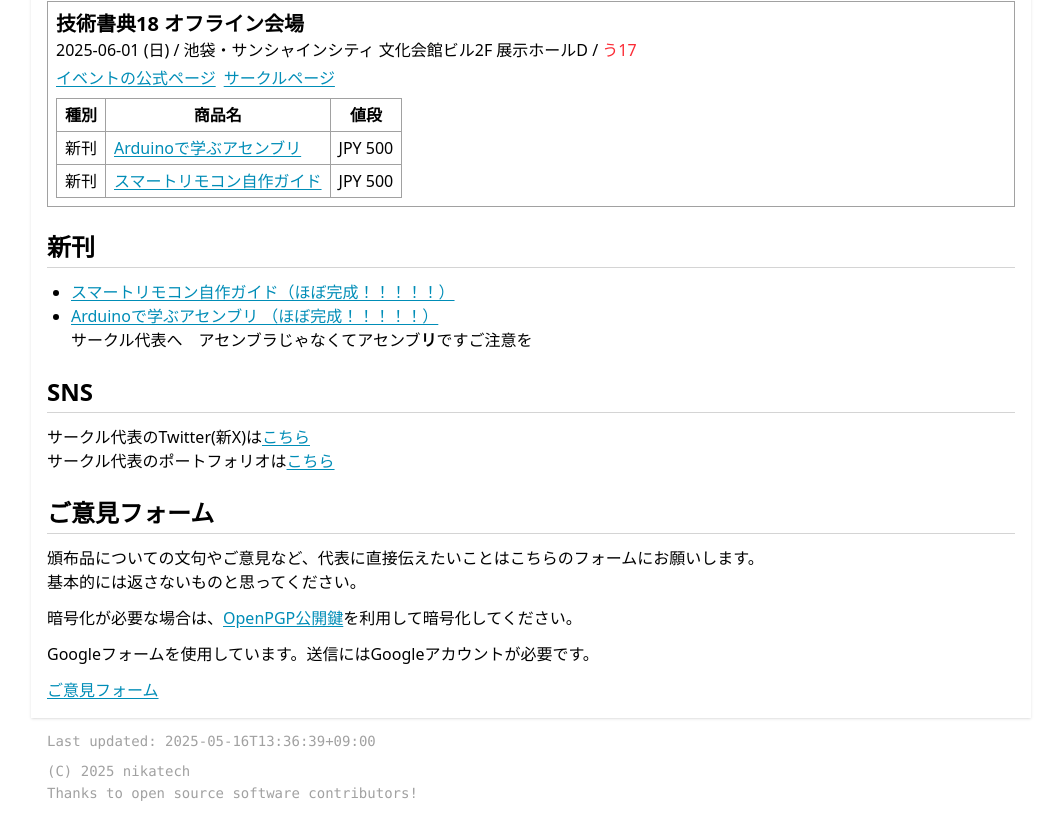
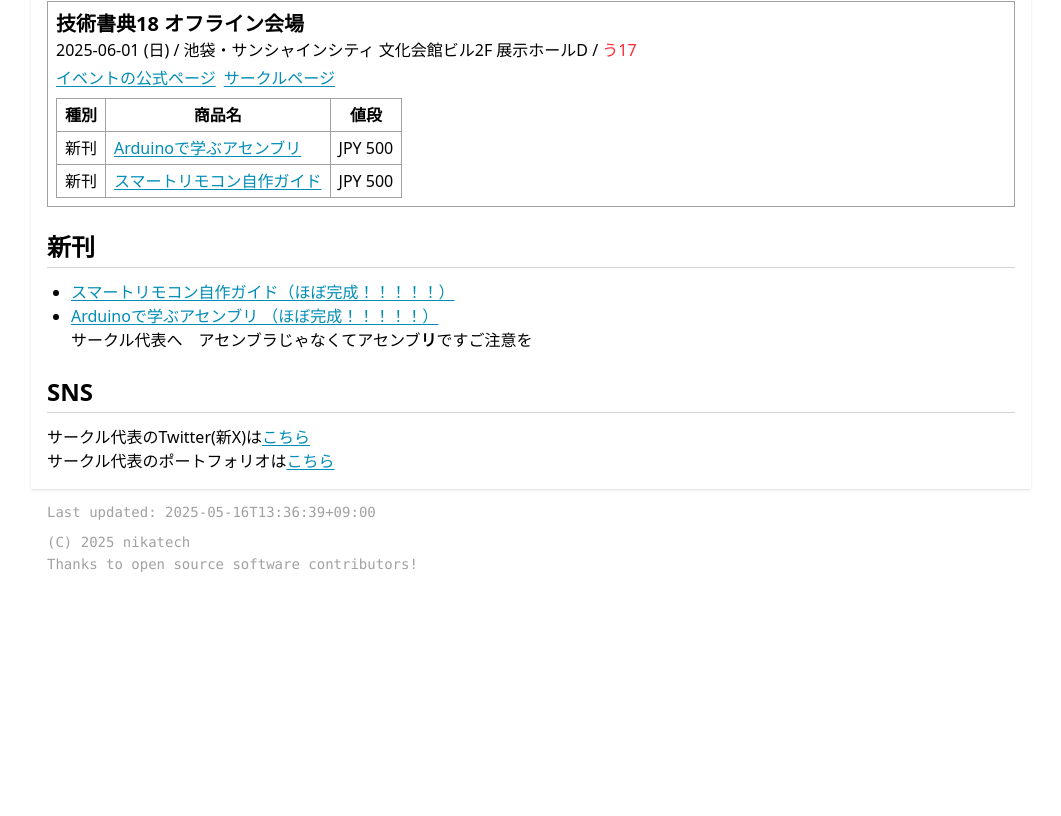
Before and after one commit to nikachu2012/nikatech-site, a Next.js app: page / in a window 1280 px wide. Shown: the part 757-1573 px from the top of the page, without its empty margins (109-1170 px from the left). After the commit the page ends 1344 px from the top, so only its background shows below. Built offline with nearby package versions, Linux system fonts and the light colour scheme.

Commit message:
[update] お問い合わせフォームを分離

```diff
--- /dev/null
+++ b/app/(default)/contact/page.tsx
@@ -0,0 +1,28 @@
+import Link from "next/link";
+import Section from "@/components/Section";
+import HeaderFooter from "@/components/HeaderFooter";
+
+export default function Home() {
+    return (
+        <HeaderFooter>
+            <main className="flex flex-col flex-wrap gap-6 py-4">
+
+                <Section title={"お問い合わせ"} id="form">
+                    <p>
+                        頒布品についての文句やご意見など、代表に直接伝えたいことはこちらのフォームにお願いします。<br />
+                        基本的には返さないものと思ってください。
+                    </p>
+
+                    <p>
+                        暗号化が必要な場合は、<Link href={"https://portfolio.nikachu.net/publickey"} target="_blank">OpenPGP公開鍵</Link>を利用して暗号化してください。
+                    </p>
+
+                    <p>Googleフォームを使用しています。送信にはGoogleアカウントが必要です。</p>
+
+                    <Link href="https://forms.gle/7ixA4yZEv6ToTEU76" target="_blank" className="ml-0">ご意見フォーム</Link>
+                </Section>
+
+            </main>
+        </HeaderFooter>
+    );
+}
--- a/app/(default)/page.tsx
+++ b/app/(default)/page.tsx
@@ -99,22 +99,6 @@ export default function Home() {
             <div>サークル代表のポートフォリオは<Link href={"https://portfolio.nikachu.net"} target="_blank">こちら</Link></div>
           </div>
         </Section>
-
-        <Section title={"ご意見フォーム"} id="form">
-          <p>
-            頒布品についての文句やご意見など、代表に直接伝えたいことはこちらのフォームにお願いします。<br />
-            基本的には返さないものと思ってください。
-          </p>
-
-          <p>
-            暗号化が必要な場合は、<Link href={"https://portfolio.nikachu.net/publickey"} target="_blank">OpenPGP公開鍵</Link>を利用して暗号化してください。
-          </p>
-
-          <p>Googleフォームを使用しています。送信にはGoogleアカウントが必要です。</p>
-
-          <Link href="https://forms.gle/7ixA4yZEv6ToTEU76" target="_blank" className="ml-0">ご意見フォーム</Link>
-        </Section>
-
       </main>
     </HeaderFooter>
 
--- a/components/HeaderFooter.tsx
+++ b/components/HeaderFooter.tsx
@@ -11,7 +11,7 @@ const linkList: {
         { title: "イベント", href: "/event" },
         { title: "お支払い", href: "/payment" },
         { title: "頒布品", href: "/item" },
-        { title: "お問い合わせ", href: "#form" },
+        { title: "お問い合わせ", href: "/contact" },
     ]
 
 
```
